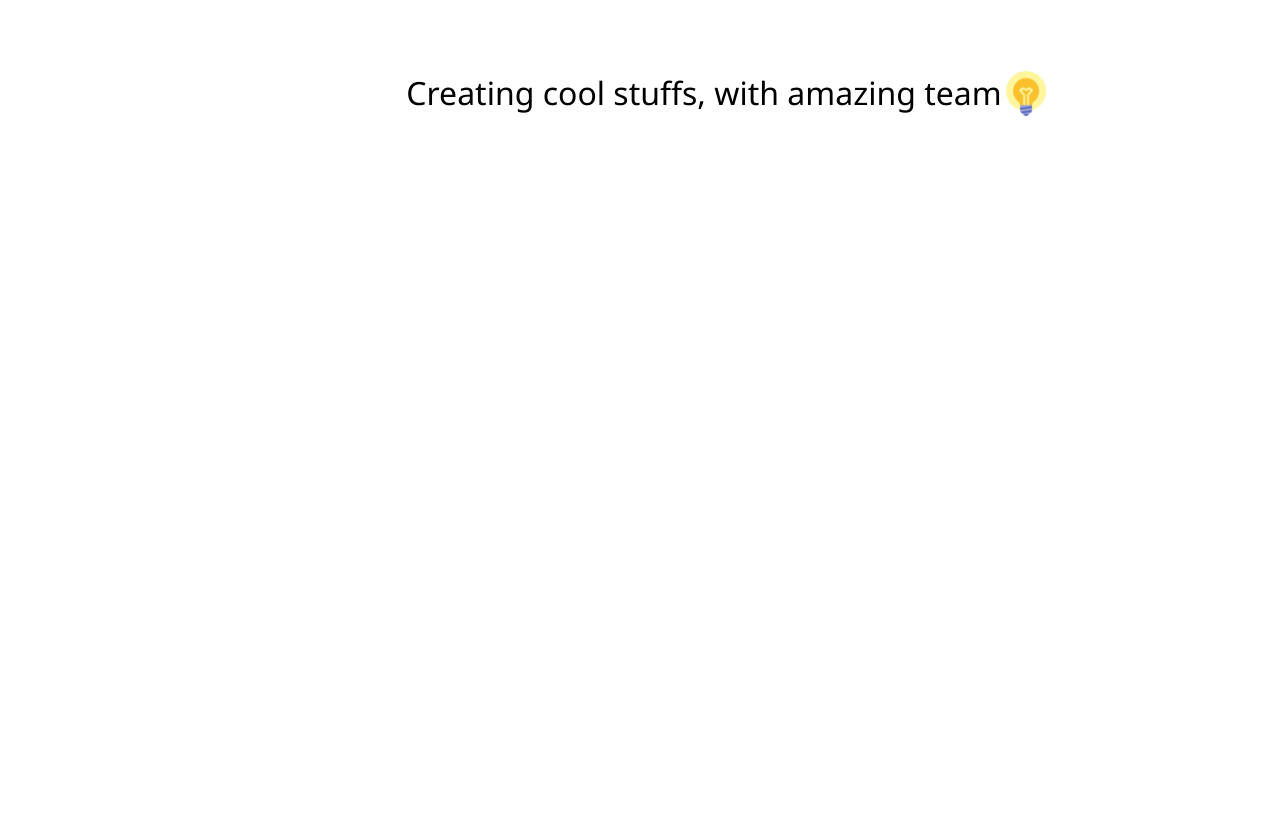
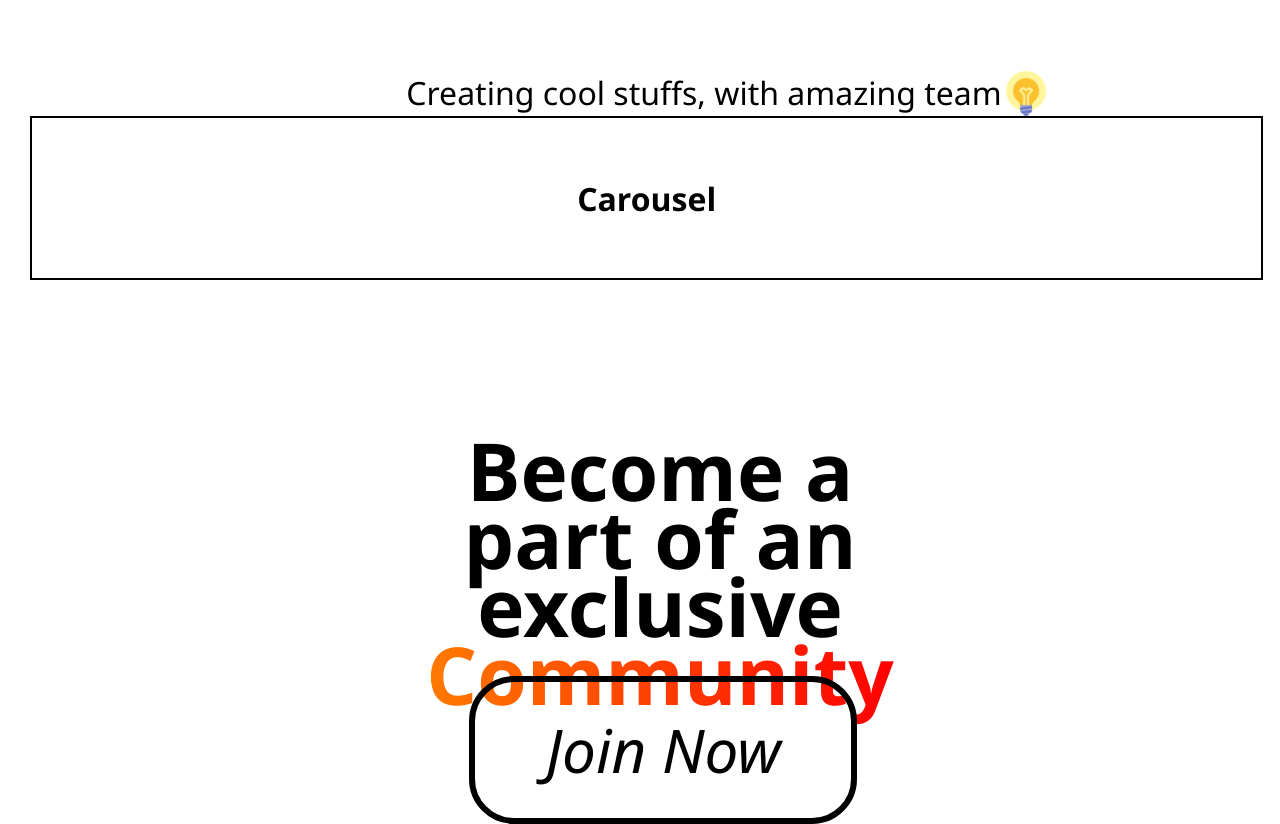
Before and after one commit to ju-makerspace/mks-website, a React (Create React App) app in the folder frontend/: page / in a window 1280 px wide. Shown: the part 1564-2388 px from the top of the page. Before the commit the page ends 1696 px from the top, so only its background shows below. Built offline with nearby package versions, Linux system fonts and the light colour scheme; the HTML template or start-up script is replaced by a standard one.

Commit message:
Updated components + CSS
- Added TODO for Carousel
- Added community component

```diff
--- a/frontend/src/App.css
+++ b/frontend/src/App.css
@@ -185,3 +185,73 @@ navbar img {
   height: 3rem;
   margin: auto;
 }
+
+/* TODO: Create a responsive Carousel */
+/* Carousel CSS */
+.carousel {
+  position: absolute;
+  width: 98%;
+  height: 10rem;
+  margin-top: 5rem;
+  top: 50rem;
+  display: flex;
+  align-items: center;
+  justify-content: center;
+  /* TODO: remove border later on */
+  border: 2px solid black;
+}
+
+/* Community CSS */
+.community {
+  position: absolute;
+  left: 30.39%;
+  right: 29.94%;
+  top: 75rem;
+  bottom: 31.77%;
+
+  font-family: 'Segoe UI';
+  font-style: normal;
+  font-weight: 900;
+  font-size: 80px;
+  line-height: 85%;
+  /* or 68px */
+
+  text-align: center;
+
+  color: #000000;
+}
+
+.community .grad3 {
+  background: linear-gradient(270deg, #FF0000 0%, #FF7A00 100%);
+  background-clip: text;
+  -webkit-text-fill-color: transparent;
+}
+
+.join-community {
+  position: absolute;
+  top: 90rem;
+   left: 35%;
+
+  font-family: 'Segoe UI';
+  font-style: italic;
+  font-weight: 400;
+  font-size: 60.2026px;
+  line-height: 80px;
+
+  display: flex;
+  align-items: center;
+  text-align: center;
+  justify-content: center;
+
+  color: #000000;
+  background-color: rgba(0, 0, 0, 0);
+
+  position: absolute;
+  width: 30%;
+  height: 136.46px;
+
+  border: 6px solid #000000;
+  border-radius: 45px;
+
+  cursor: pointer;
+}
--- a/frontend/src/components/Home.js
+++ b/frontend/src/components/Home.js
@@ -40,6 +40,13 @@ const Home = () => {
                 <div className='domain_desc'>
                     Creating cool stuffs, with amazing team <div><img src={process.env.PUBLIC_URL + '/images/idea.png'} /></div>
                 </div>
+                <div className='carousel'>
+                    <h1>Carousel</h1>
+                </div>
+                <div className='community'>
+                    Become a part of an exclusive <span className='grad3'>Community</span>
+                </div>
+                <div className='join-community'>Join Now</div>
             </div>
         </>
     );
```
